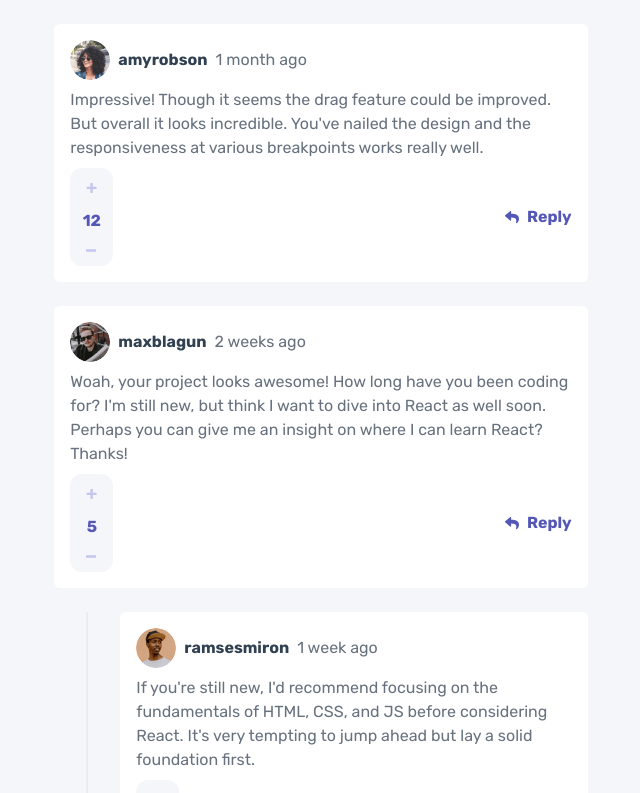
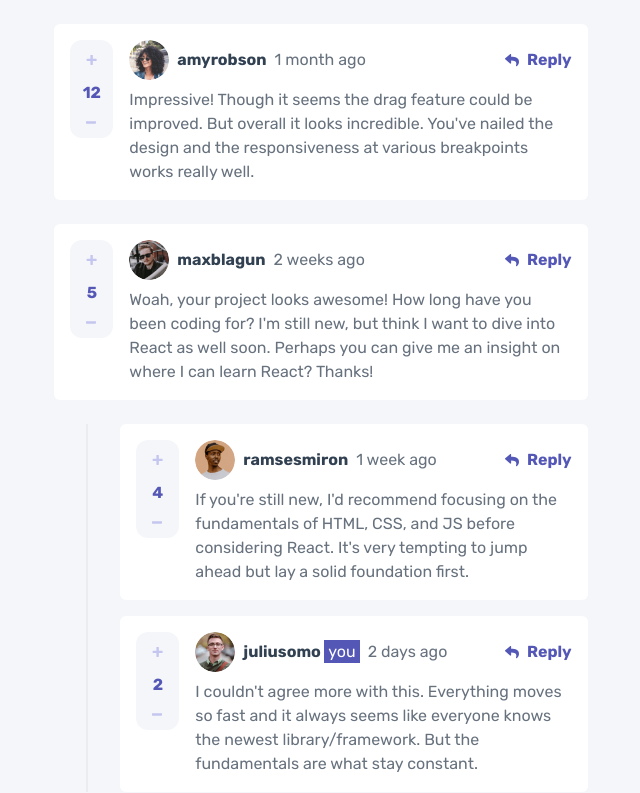
Before and after one commit to Silas310/interactive-comments-section, a React (Vite) app: page / in a window 1280 px wide. Shown: the top 793 px of the page, without its empty margins (319-959 px from the left). Built offline with nearby package versions, Linux system fonts and the light colour scheme.

Commit message:
style: separate like and reply buttons with responsive hidden classes

```diff
--- a/src/components/Comment.jsx
+++ b/src/components/Comment.jsx
@@ -10,39 +10,74 @@ function Comment({ profileImage, username, comment, time, likes, replies }) {
       setHasLiked(true);
     }
   };
+
   const handleDislike = () => {
     if (hasLiked) {
       setLikeCount(likeCount - 1);
       setHasLiked(false);
     }
   };
+
   return (
-    <>
     <section className="flex flex-col gap-4 md:gap-6">
-        <div className="flex flex-col gap-2 bg-white p-4 rounded-md">
-          <div className="flex flex-col gap-2">
-            <div className="flex items-center gap-2 mb-2">
+      <div className="flex flex-col md:flex-row md:items-start gap-4 bg-white p-4 rounded-md relative">
+        <div className="hidden md:flex flex-col items-center gap-2 bg-grey-50 px-2 py-1.5 rounded-xl mr-4 self-start">
+          <button className="cursor-pointer p-2 group" onClick={handleLike}>
+            <svg width="11" height="11" xmlns="http://www.w3.org/2000/svg">
+              <path
+                className={`${hasLiked ? 'fill-purple-600' : 'fill-[#C5C6EF]'} group-hover:fill-purple-600`}
+                d="M6.33 10.896c.137 0 .255-.05.354-.149.1-.1.149-.217.149-.354V7.004h3.315c.136 0
+                .254-.05.354-.149.099-.1.148-.217.148-.354V5.272a.483.483 0 0 0-.148-.354.483.483
+                0 0 0-.354-.149H6.833V1.4a.483.483 0 0 0-.149-.354.483.483 0 0 0-.354-.149H4.915a.483.483 0
+                0 0-.354.149c-.1.1-.149.217-.149.354v3.37H1.08a.483.483 0 0 0-.354.15c-.1.099-.149.217-.149.353v1.23c0
+                .136.05.254.149.353.1.1.217.149.354.149h3.333v3.39c0 .136.05.254.15.353.098.1.216.149.353.149H6.33Z"
+                fill="#C5C6EF"
+              />
+            </svg>
+          </button>
+          <span className="text-purple-600 font-bold">{likeCount}</span>
+          <button className="cursor-pointer p-2 group" onClick={handleDislike}>
+            <svg width="11" height="3" xmlns="http://www.w3.org/2000/svg">
+              <path
+                className="group-hover:fill-purple-600"
+                d="M9.256 2.66c.204 0 .38-.056.53-.167.148-.11.222-.243.222-.396V.722c0-.152-.074-.284-.223-.395a.859.859 0
+                0 0-.53-.167H.76a.859.859 0 0 0-.53.167C.083.437.009.57.009.722v1.375c0 .153.074.285.223.396a.859.859 0 0 0
+                .53.167h8.495Z"
+                fill="#C5C6EF"
+              />
+            </svg>
+          </button>
+        </div>
+
+        <div className="flex-1 flex flex-col gap-2">
+          <div className="flex justify-between items-center">
+            <div className="flex items-center gap-2">
               <img
                 src={profileImage}
-                alt="profile image"
+                alt="profile"
                 className="w-9 h-9 md:w-10 md:h-10 rounded-full object-cover"
               />
               <h2 className="text-grey-800 font-bold">
                 {username}{' '}
-                {username === 'juliusomo' ? (
+                {username === 'juliusomo' && (
                   <span className="text-white bg-purple-600 py-[0.1rem] px-1 font-normal">
                     you
                   </span>
-                ) : (
-                  ''
                 )}
               </h2>
               <span className="text-grey-500">{time}</span>
             </div>
+
+            <button className="hidden md:flex items-center gap-2 text-purple-600 hover:opacity-50 font-bold cursor-pointer">
+              <img src="/images/icons/icon-reply.svg" alt="icon reply" />
+              Reply
+            </button>
+          </div>
+
           <p className="text-grey-500">{comment}</p>
-          </div>
-          <div className="flex justify-between items-center mt-4">
-            <div className="flex items-center gap-2 bg-grey-50 px-2 py-1.5 rounded-xl md:flex-col">
+
+          <div className="flex justify-between items-center mt-4 md:hidden">
+            <div className="flex items-center gap-2 bg-grey-50 px-2 py-1.5 rounded-xl">
               <button className="cursor-pointer p-2 group" onClick={handleLike}>
                 <svg width="11" height="11" xmlns="http://www.w3.org/2000/svg">
                   <path
@@ -79,9 +114,11 @@ function Comment({ profileImage, username, comment, time, likes, replies }) {
             </button>
           </div>
         </div>
+      </div>
 
+      {/* Replies */}
       {replies?.length > 0 && (
-          <div className="md:pl-8 ">
+        <div className="md:pl-8">
           <div className="flex flex-col gap-4 border-l-2 border-grey-100 pl-4 md:pl-8">
             {replies.map((reply) => (
               <Comment
@@ -98,7 +135,6 @@ function Comment({ profileImage, username, comment, time, likes, replies }) {
         </div>
       )}
     </section>
-    </>
   );
 }
 
```
Lines whose indentation alone changed are shown as unchanged.
